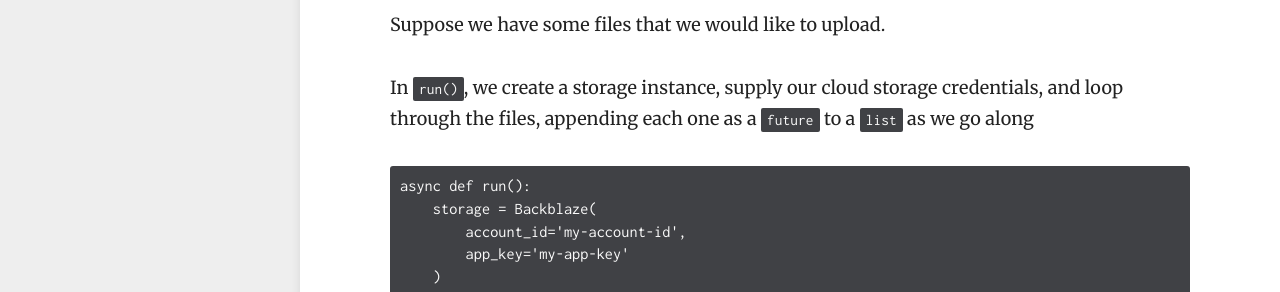
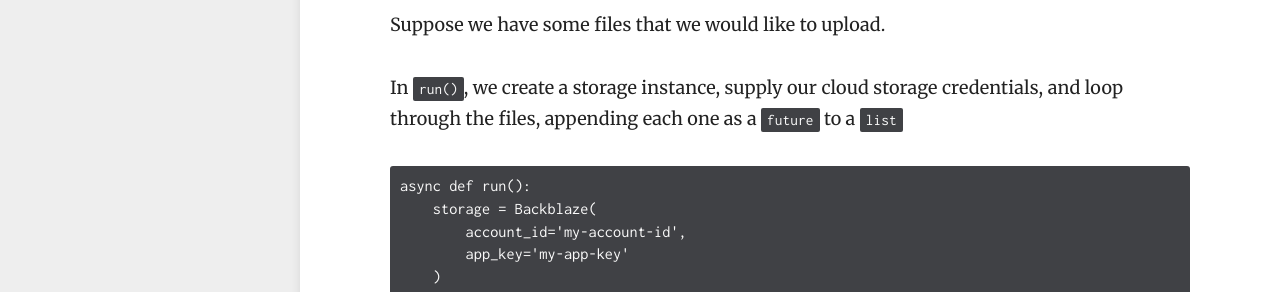
Before and after one commit to family-guy/aiostorage-wiki, a Jekyll site: the page built from _getting_started/basic-usage.md, in a window 1280 px wide. Shown: the part 519-811 px from the top of the page. Built offline with Jekyll 4.4.1, drawn with Linux system fonts in a browser that asks for light colours.

Commit message:
Small edit

````diff
--- a/_getting_started/basic-usage.md
+++ b/_getting_started/basic-usage.md
@@ -24,7 +24,7 @@ Suppose we have some files that we would like to upload.
 
 In `run()`, we create a storage instance, supply our
 cloud storage credentials, and loop through the files, appending each one as
- a `future` to a `list` as we go along
+ a `future` to a `list`
 
 ```
 async def run():
````
